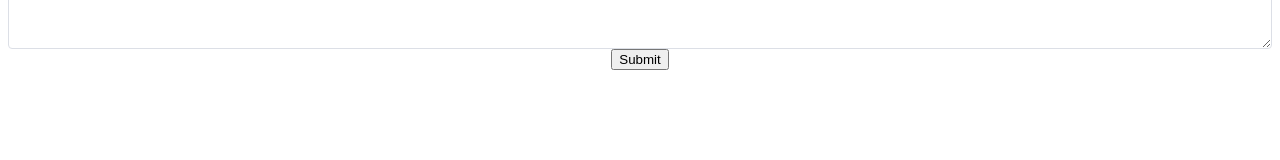
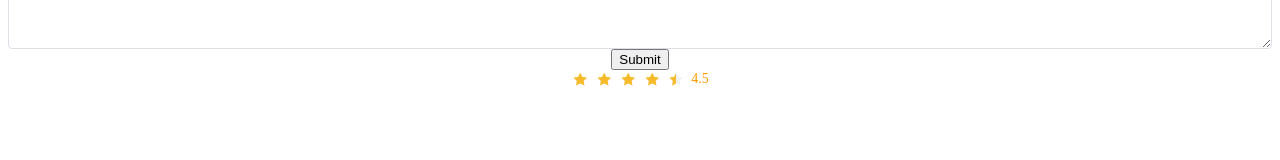
Before and after one commit to Younglllboy/JINAN-Trip, a Vue app: page /contact in a window 1280 px wide. Shown: the part 496-656 px from the top of the page. Built offline with nearby package versions, Linux system fonts and the light colour scheme.

Commit message:
Signed-off-by: vr <YC20230127@outlook.com>

```diff
--- a/src/views/ContactPage.vue
+++ b/src/views/ContactPage.vue
@@ -9,7 +9,16 @@
       v-model="textarea"
     >
     </el-input>
-    <input type="submit" />
+    <input onclick="alert('感谢你的反馈')" type="submit" />
+    <el-rate
+      v-model="value"
+      disabled
+      show-score
+      text-color="#ff9900"
+      score-template="{value}"
+      texts="满意"
+    >
+    </el-rate>
   </div>
 </template>
 
@@ -19,6 +28,7 @@ export default {
   data() {
     return {
       textarea: "",
+      value: 4.5,
     };
   },
 };
```
